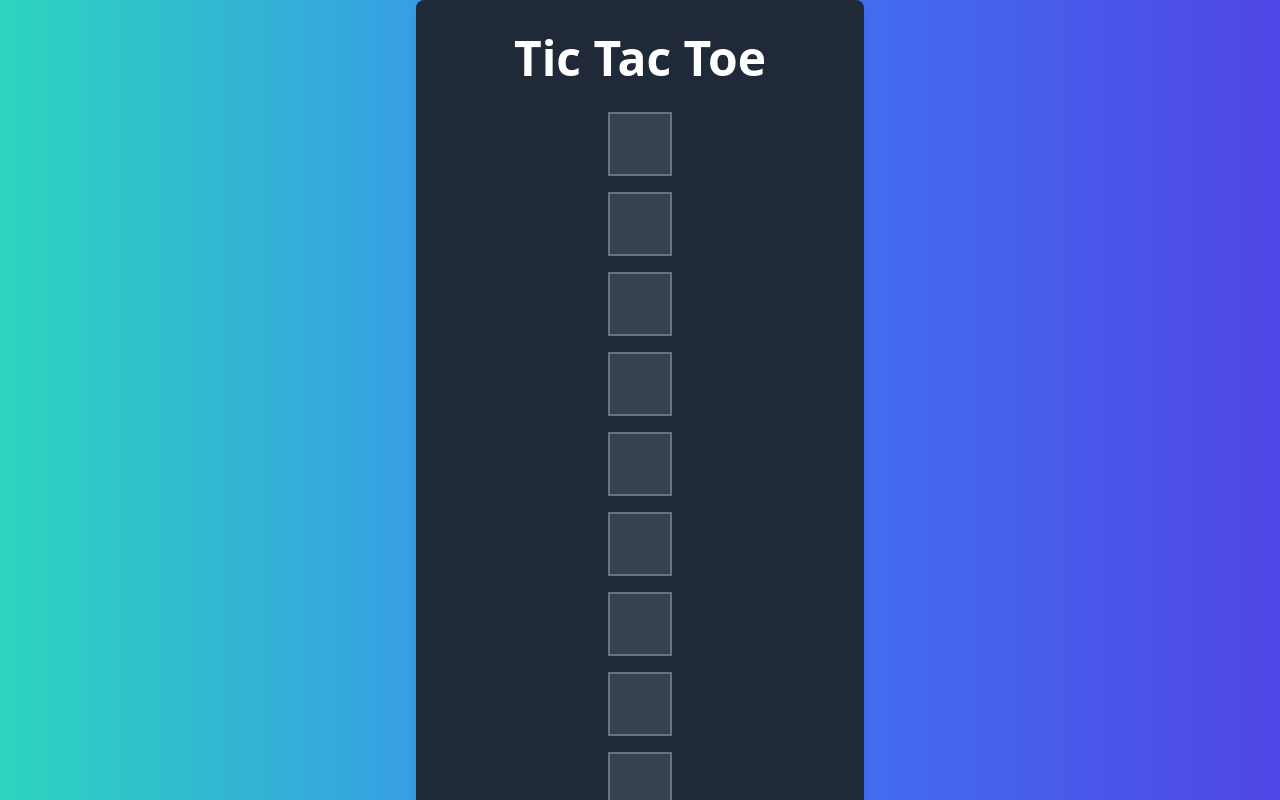
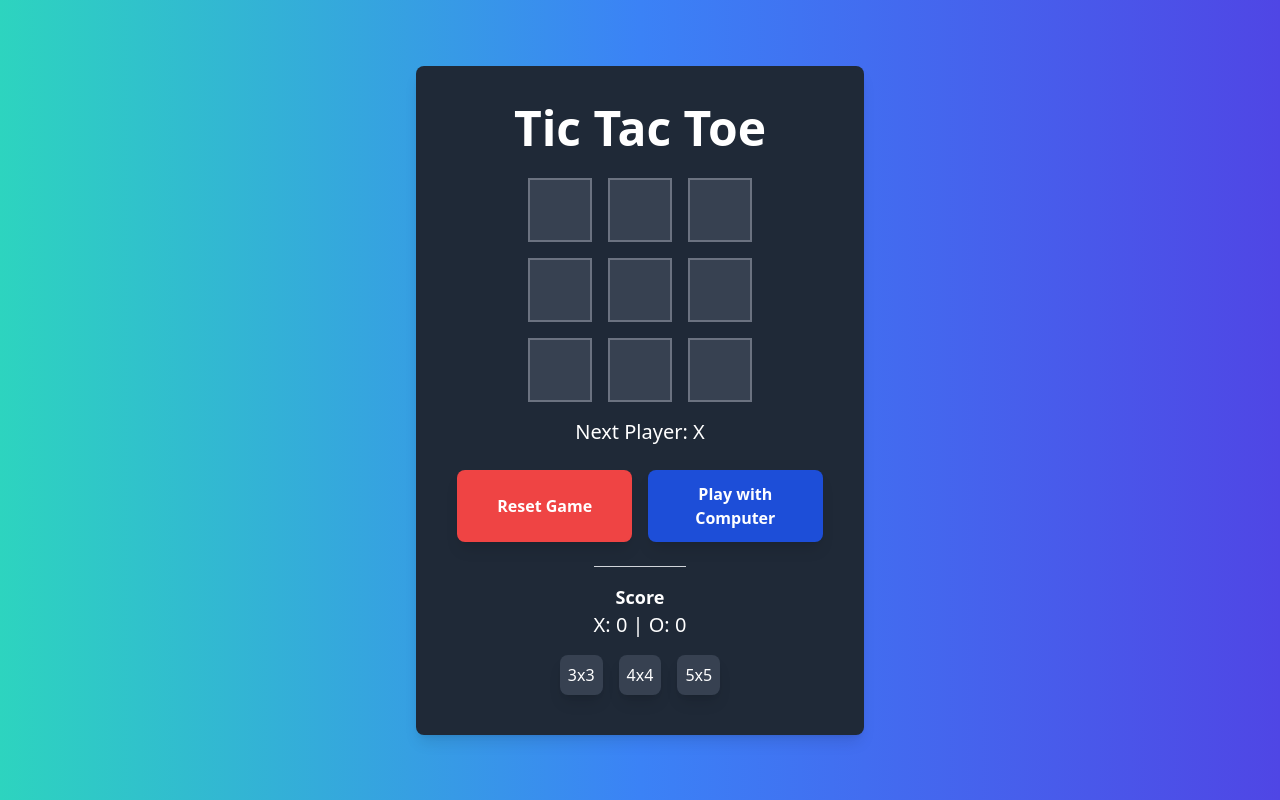
Before and after one commit to IhebMth/tikTakToe, a React (Vite) app: page / in a window 1280 px wide. Shown: the top 800 px of the page. Built offline with nearby package versions, Linux system fonts and the light colour scheme.

Commit message:
Update Game.tsx

```diff
--- a/src/components/Game.tsx
+++ b/src/components/Game.tsx
@@ -2,39 +2,29 @@ import React, { useState, useEffect } from 'react';
 import Board from './Board';
 
 const Game: React.FC = () => {
-  const [squares, setSquares] = useState(Array(9).fill('')); //Start by making 9squares
-  const [xIsNext, setXIsNext] = useState(true); // to see if it's X turn (by default it is)
-  const [score, setScore] = useState({ X: 0, O: 0 });  // calcualte how many times X or O Won, no cheating and forgetting how many times your friend has won you :D
-  const [isPlayingWithComputer, setIsPlayingWithComputer] = useState(false); // To see if you're playing vs robot or a friend by default(friend)
+  const [boardSize, setBoardSize] = useState(3);
+  const [squares, setSquares] = useState(Array(boardSize * boardSize).fill(''));
+  const [xIsNext, setXIsNext] = useState(true);
+  const [score, setScore] = useState({ X: 0, O: 0 });
+  const [isPlayingWithComputer, setIsPlayingWithComputer] = useState(false);
 
+  useEffect(() => {
+    setSquares(Array(boardSize * boardSize).fill(''));
+  }, [boardSize]);
 
-  /*
+  const handleClick = (index: number) => {
+    if (squares[index] || calculateWinner(squares, boardSize)) return;
 
-   When you click a square :
-   you can't tap on the filled squares or if there's winner
-   you set an X or an O based on square state
-   there is a check on the winner after each move
-   If there’s no winner and squares are available, it toggles to the next player.
-  */
-  const handleClick = (index: number) => {
-    //you can't tap on the filled squares or if there's winner
-    if (squares[index] || calculateWinner(squares)) return;
-
-    // creating a new array of squares that can be updated we can't mutate the state directly
     const nextSquares = [...squares];
     nextSquares[index] = xIsNext ? 'X' : 'O';
     setSquares(nextSquares);
 
-
-    // calculate the winner based on the nexSquares and  if one of combinations are met
-
-    const winner = calculateWinner(nextSquares);
+    const winner = calculateWinner(nextSquares, boardSize);
     if (winner) {
       setScore(prevScore => ({
         ...prevScore,
         [winner]: (prevScore[winner as keyof typeof prevScore] || 0) + 1,
       }));
-          // clear the squares if they are filled and there's no winner.
     } else if (nextSquares.every(square => square !== '')) {
       resetGame();
     } else {
@@ -42,7 +32,6 @@ const Game: React.FC = () => {
     }
   };
 
-  // if it's the computer turn , the computers looks for the empty squares and choose a square randomly to take after a 500ms
   useEffect(() => {
     if (isPlayingWithComputer && !xIsNext) {
       const computerMove = () => {
@@ -57,24 +46,26 @@ const Game: React.FC = () => {
     }
   }, [squares, xIsNext, isPlayingWithComputer]);
 
-  // reseting the game clear squares and the X to play when i first click on the board
   const resetGame = () => {
-    setSquares(Array(9).fill(''));
+    setSquares(Array(boardSize * boardSize).fill(''));
     setXIsNext(true);
   };
 
-  // set playing with computer and friend and clear the board
   const togglePlayMode = () => {
     setIsPlayingWithComputer(!isPlayingWithComputer);
     resetGame();
   };
 
+  const changeBoardSize = (newSize: number) => {
+    setBoardSize(newSize);
+  };
+
   return (
     <div className='flex flex-col items-center'>
-      <Board squares={squares} onClick={handleClick} />
+      <Board squares={squares} onClick={handleClick} boardSize={boardSize} />
       <div className="mt-4 text-center">
-        {calculateWinner(squares) ? (
-          <div className="text-2xl font-bold text-green-500">Winner: {calculateWinner(squares)} 🎉</div>
+        {calculateWinner(squares, boardSize) ? (
+          <div className="text-2xl font-bold text-green-500">Winner: {calculateWinner(squares, boardSize)} 🎉</div>
         ) : (
           <div className="text-xl font-medium">Next Player: {xIsNext ? 'X' : 'O'}</div>
         )}
@@ -97,19 +88,28 @@ const Game: React.FC = () => {
         <p className="font-semibold">Score</p>
         <p className="text-xl">X: {score.X} | O: {score.O}</p>
       </div>
+      <div className="mt-4">
+        <button onClick={() => changeBoardSize(3)} className="mx-2 bg-gray-700 hover:bg-gray-500 rounded-lg shadow-lg p-2">3x3</button>
+        <button onClick={() => changeBoardSize(4)} className="mx-2 bg-gray-700 hover:bg-gray-500 rounded-lg shadow-lg p-2">4x4</button>
+        <button onClick={() => changeBoardSize(5)} className="mx-2 bg-gray-700 hover:bg-gray-500 rounded-lg shadow-lg p-2">5x5</button>
+      </div>
     </div>
   );
 };
 
-const calculateWinner = (squares: string[]) => {
-  // these are all winning combinitions
-    const lines = [
-    [0, 1, 2], [3, 4, 5], [6, 7, 8],
-    [0, 3, 6], [1, 4, 7], [2, 5, 8],
-    [0, 4, 8], [2, 4, 6],
-  ];
+const calculateWinner = (squares: string[], size: number) => {
+  const lines = [];
 
-  //  if index 0 exists and index 0 === index 1 and index 0 === index 2 then there a winner which is the value of those squares
+
+  for (let i = 0; i < size; i++) {
+    lines.push(Array.from({ length: size }, (_, j) => i * size + j));
+    lines.push(Array.from({ length: size }, (_, j) => j * size + i));
+  }
+
+
+  lines.push(Array.from({ length: size }, (_, i) => i * (size + 1)));
+  lines.push(Array.from({ length: size }, (_, i) => (i + 1) * (size - 1)));
+
   for (const line of lines) {
     const [a, b, c] = line;
     if (squares[a] && squares[a] === squares[b] && squares[a] === squares[c]) {
```
